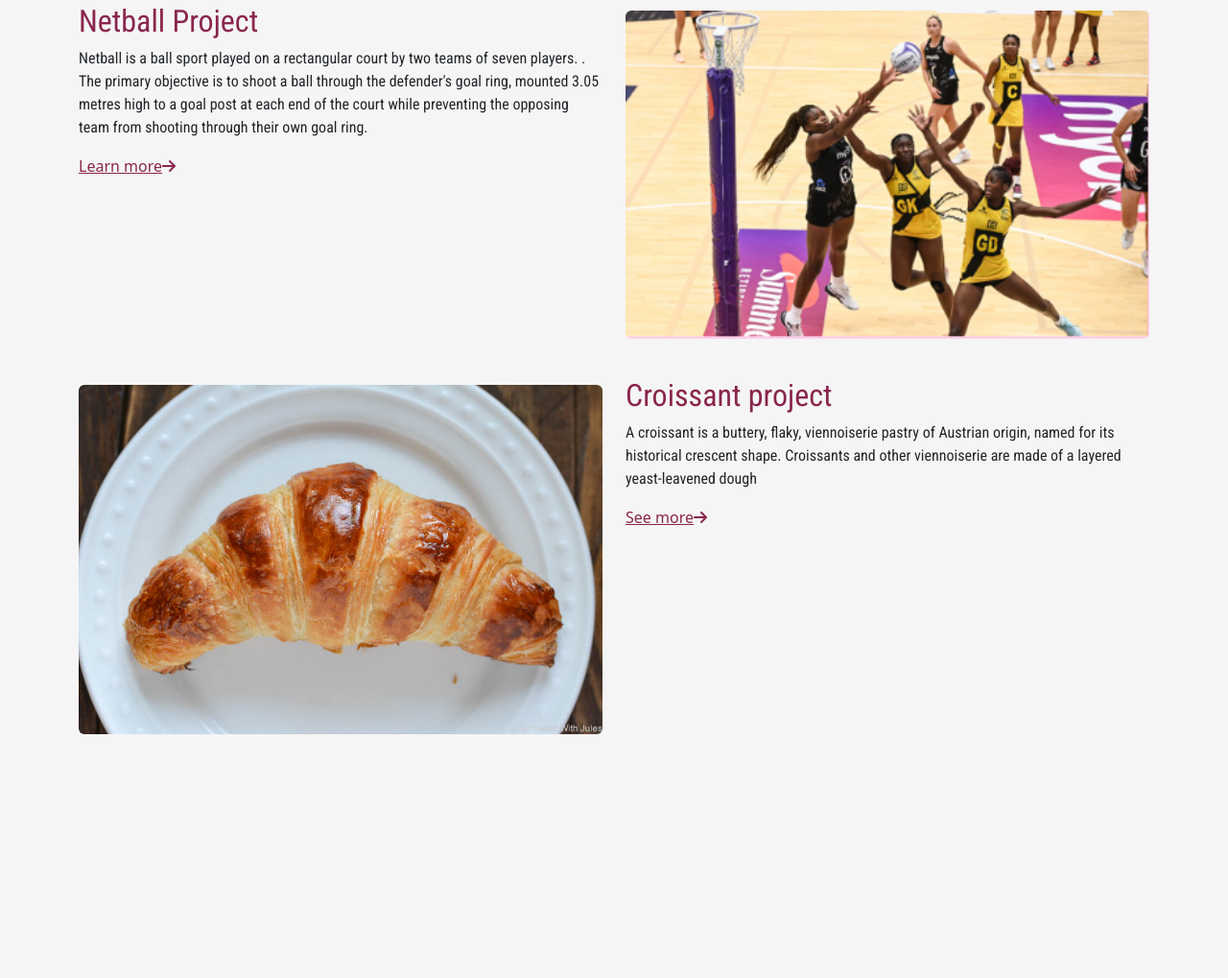
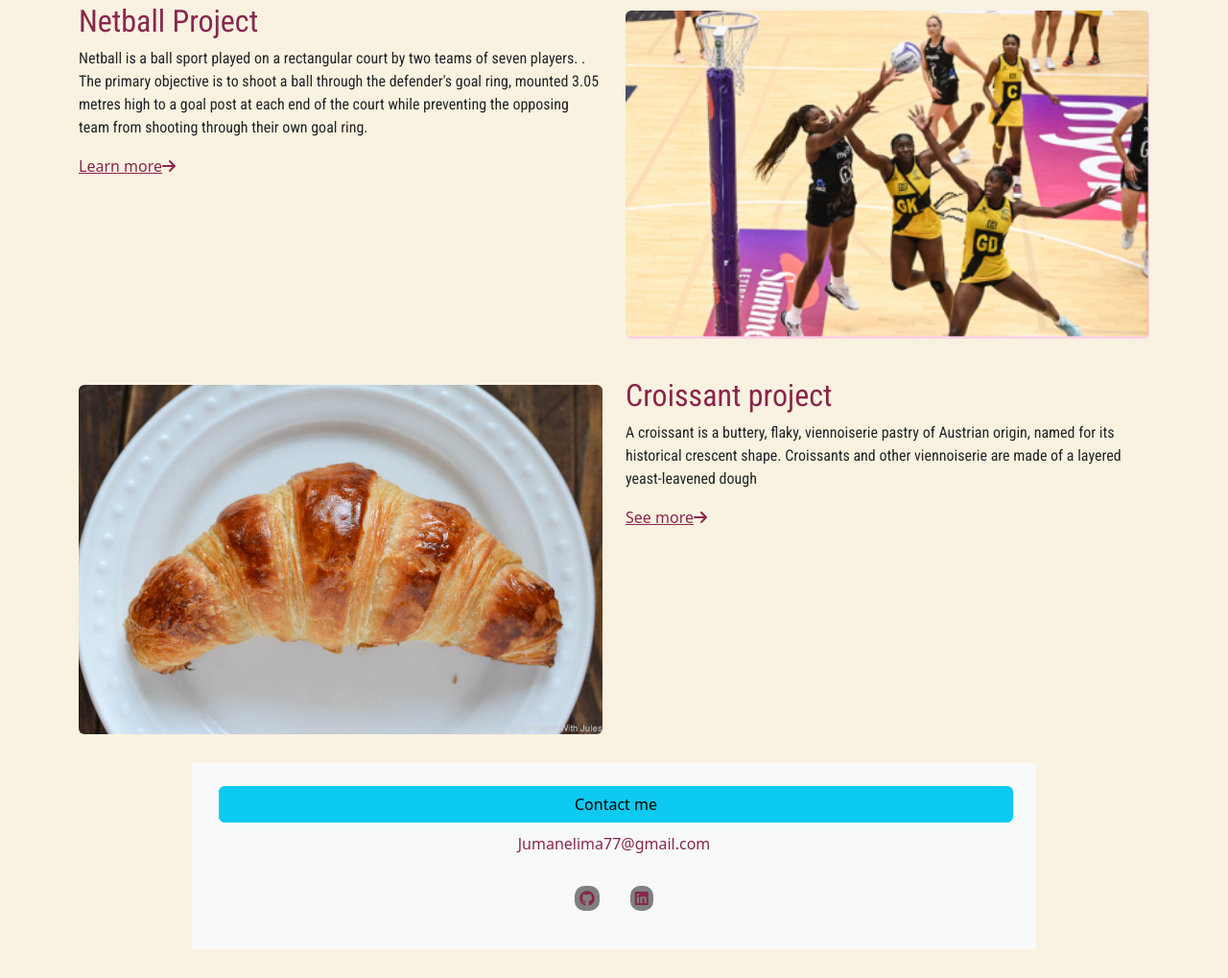
Before and after one commit to Estherjuma/my-portfolio, a plain HTML site: page index.html in a window 1280 px wide. Shown: the part 966-1985 px from the top of the page at 96% size. Before the commit the page ends 1731 px from the top, so only its background shows below. Drawn offline with nearby package versions, Linux system fonts and the light colour scheme.

Commit message:
Added a footer

```diff
--- a/css/style.css
+++ b/css/style.css
@@ -17,7 +17,7 @@ a:hover{
     color: #31D2F2;
 }
 body{
-    background-color: whitesmoke;
+    background-color: #f9f2e0;
 }
 .description{
     margin-top: 40px;
@@ -42,6 +42,28 @@ div li{
 .list{
     margin-right: 100px;
 }
+footer{
+    background-color:#F8F9FA ;
+    margin: 30px 200px;
+}
+.button{
+    display: flex;
+    justify-content: center;
+    margin-bottom: 10px;
+}
+.email-link{
+    display: flex;
+    justify-content: center;
+}
+.social-links{
+    display: flex;
+    justify-content: center;
+}
+.icon{
+    padding: 5px;
+    background-color:  grey;
+    border-radius: 10px;
+}
 @media (max-width:990px) {
     .description{
         text-align: center;
--- a/index.html
+++ b/index.html
@@ -81,5 +81,13 @@
 </div>
 </div>
 </div>
+<footer class="p-4">
+  <div class="button btn btn-info ms-1">Contact me</div>
+  <a href="mailto:jumanelima77@gmail.com" class="email-link text-decoration-none" title="email">Jumanelima77@gmail.com</a>
+  <div class="social-links mt-3">
+    <a href="https://github.com/Estherjuma" class="p-3"><i class="icon fa-brands fa-github" title="github"></i></a>
+    <a href="https://www.linkedin.com/in/esther-juma-2640a72a5/" class="p-3"><i class="icon fa-brands fa-linkedin" title="linkedin"></i></a>
+  </div>
+</footer>
 </body>
 </html>
```
Also changed, not shown: contact.html (+3 -3 lines).
